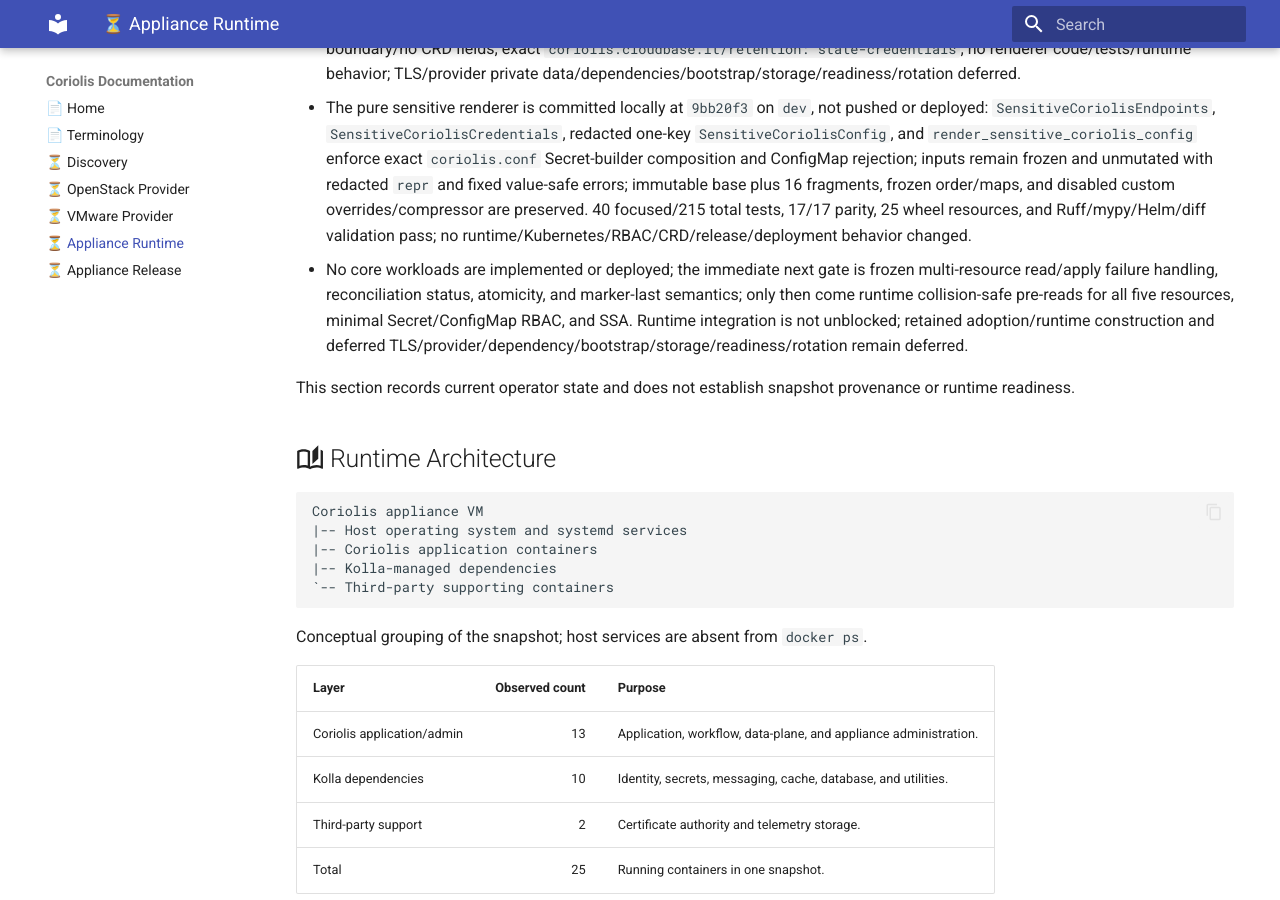
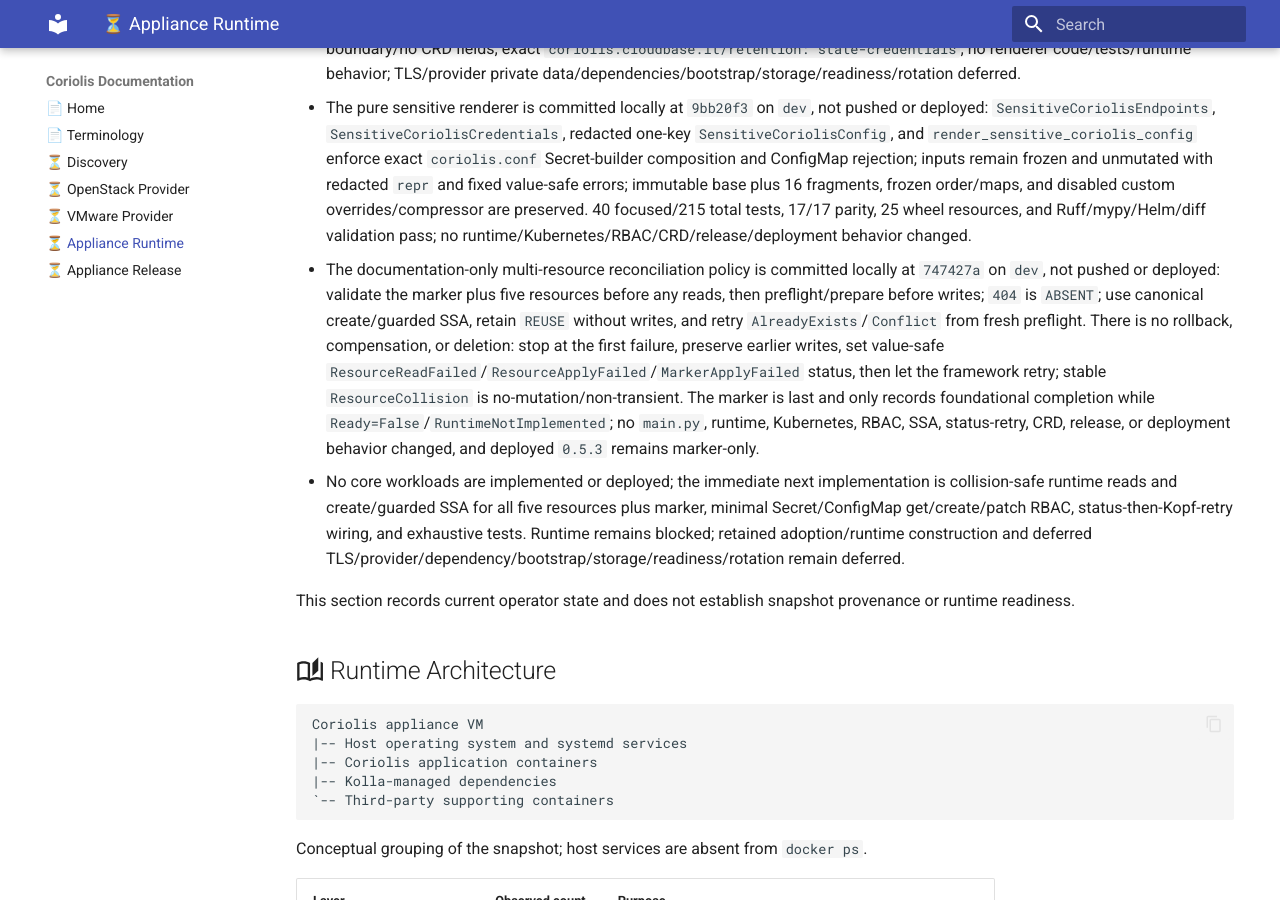
Before and after one commit to radumoisan/coriolis, an MkDocs documentation site: the page built from docs/appliance-runtime.md, in a window 1280 px wide and 900 px high, scrolled down 1766 px. Built offline with MkDocs 1.6.1 and Material for MkDocs 9.7.7, drawn with Linux system fonts in a browser that asks for light colours.

Commit message:
Update operator reconciliation semantics status

```diff
--- a/docs/appliance-runtime.md
+++ b/docs/appliance-runtime.md
@@ -32,7 +32,8 @@
 - The pure foundational five-resource preflight is committed locally at `35eac9b` on `dev`, not pushed or deployed: `OwnedClassification` treats an exact owner metadata/controller match as `MANAGED` despite content/type drift; all five resources receive metadata checks before retained semantics; semantic `ValueError` fails closed to `COLLISION`; generators run only for the corresponding `ABSENT` resource after collision-free validation; credentials are hidden from `repr` and remain value-safe. 23 focused/194 total tests pass; no runtime/Kubernetes/RBAC/CRD/release/deployment behavior changed.
 - The documentation-only sensitive `coriolis.conf` renderer contract is committed locally at `574efcf` on `dev`, not pushed or deployed: exact one-key owner-referenced Secret boundary; immutable upstream base template and all 16 provider fragments/provider order/maps; custom overrides and compressor disabled; explicit internal inputs/value-safe redacted boundary/no CRD fields; exact `coriolis.cloudbase.it/retention: state-credentials`; no renderer code/tests/runtime behavior; TLS/provider private data/dependencies/bootstrap/storage/readiness/rotation deferred.
 - The pure sensitive renderer is committed locally at `9bb20f3` on `dev`, not pushed or deployed: `SensitiveCoriolisEndpoints`, `SensitiveCoriolisCredentials`, redacted one-key `SensitiveCoriolisConfig`, and `render_sensitive_coriolis_config` enforce exact `coriolis.conf` Secret-builder composition and ConfigMap rejection; inputs remain frozen and unmutated with redacted `repr` and fixed value-safe errors; immutable base plus 16 fragments, frozen order/maps, and disabled custom overrides/compressor are preserved. 40 focused/215 total tests, 17/17 parity, 25 wheel resources, and Ruff/mypy/Helm/diff validation pass; no runtime/Kubernetes/RBAC/CRD/release/deployment behavior changed.
-- No core workloads are implemented or deployed; the immediate next gate is frozen multi-resource read/apply failure handling, reconciliation status, atomicity, and marker-last semantics; only then come runtime collision-safe pre-reads for all five resources, minimal Secret/ConfigMap RBAC, and SSA. Runtime integration is not unblocked; retained adoption/runtime construction and deferred TLS/provider/dependency/bootstrap/storage/readiness/rotation remain deferred.
+- The documentation-only multi-resource reconciliation policy is committed locally at `747427a` on `dev`, not pushed or deployed: validate the marker plus five resources before any reads, then preflight/prepare before writes; `404` is `ABSENT`; use canonical create/guarded SSA, retain `REUSE` without writes, and retry `AlreadyExists`/`Conflict` from fresh preflight. There is no rollback, compensation, or deletion: stop at the first failure, preserve earlier writes, set value-safe `ResourceReadFailed`/`ResourceApplyFailed`/`MarkerApplyFailed` status, then let the framework retry; stable `ResourceCollision` is no-mutation/non-transient. The marker is last and only records foundational completion while `Ready=False`/`RuntimeNotImplemented`; no `main.py`, runtime, Kubernetes, RBAC, SSA, status-retry, CRD, release, or deployment behavior changed, and deployed `0.5.3` remains marker-only.
+- No core workloads are implemented or deployed; the immediate next implementation is collision-safe runtime reads and create/guarded SSA for all five resources plus marker, minimal Secret/ConfigMap get/create/patch RBAC, status-then-Kopf-retry wiring, and exhaustive tests. Runtime remains blocked; retained adoption/runtime construction and deferred TLS/provider/dependency/bootstrap/storage/readiness/rotation remain deferred.
 
 This section records current operator state and does not establish snapshot provenance or runtime readiness.
 
```
